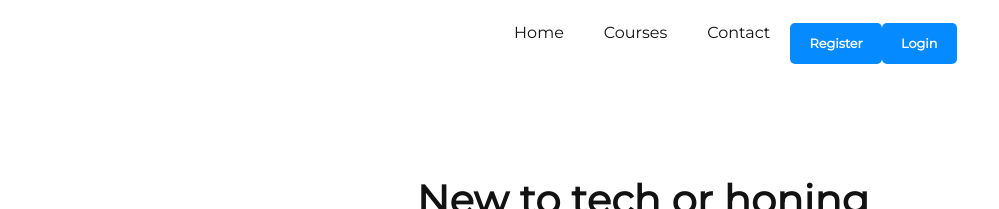
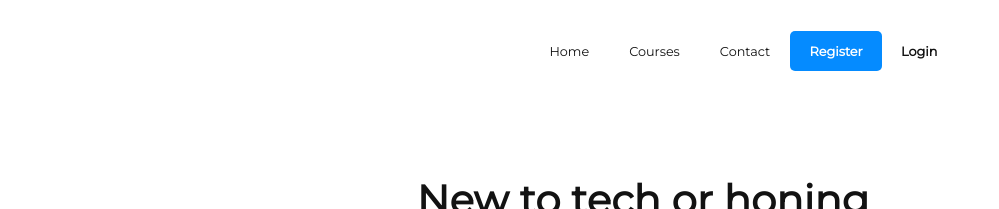
Before and after one commit to AyoFayomi/Zuri-Landing, a plain HTML site: page index.html in a window 1280 px wide. Shown: the top 209 px of the page, 281-1280 px from the left. Drawn offline with Linux system fonts and the light colour scheme.

Commit message:
updat navigation

```diff
--- a/style.css
+++ b/style.css
@@ -115,6 +115,13 @@ flex-direction: row;
         font-weight:900;
         margin-right:auto;
         border-radius:5px;
+        margin: 0;
+    }
+
+    span.span-link .link-button:nth-child(2){
+border:#045293;
+background:none;
+color:#121212;
     }
     .menu-group {
         width: 100%;
@@ -130,7 +137,7 @@ flex-direction: row;
         opacity: 1;
         height: fit-content;
         padding: 0 20px;
-        align-content: center;
+        align-items: center;
     }
 
     .menu-group .main-menu li {
@@ -139,6 +146,7 @@ flex-direction: row;
         padding: 0 20px;
         margin: 0;
         align-items: center;
+        font-size:0.8rem;
     }
 
     .menu-group ul li a {
```
